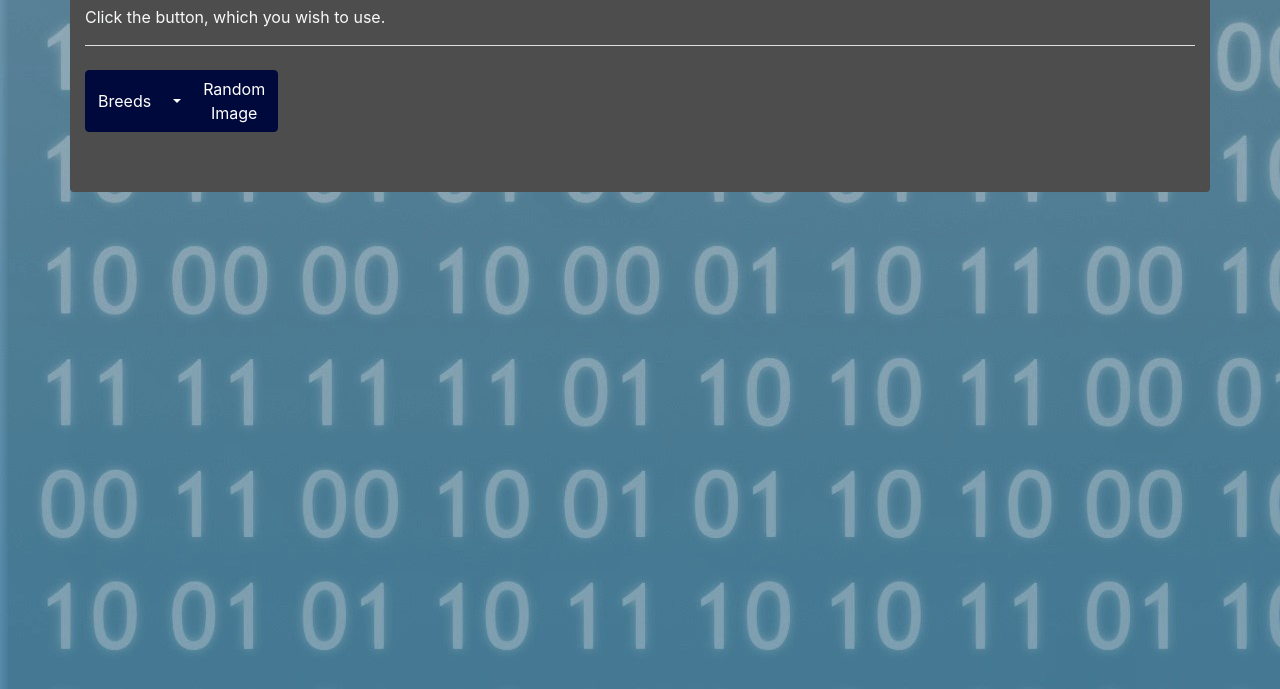
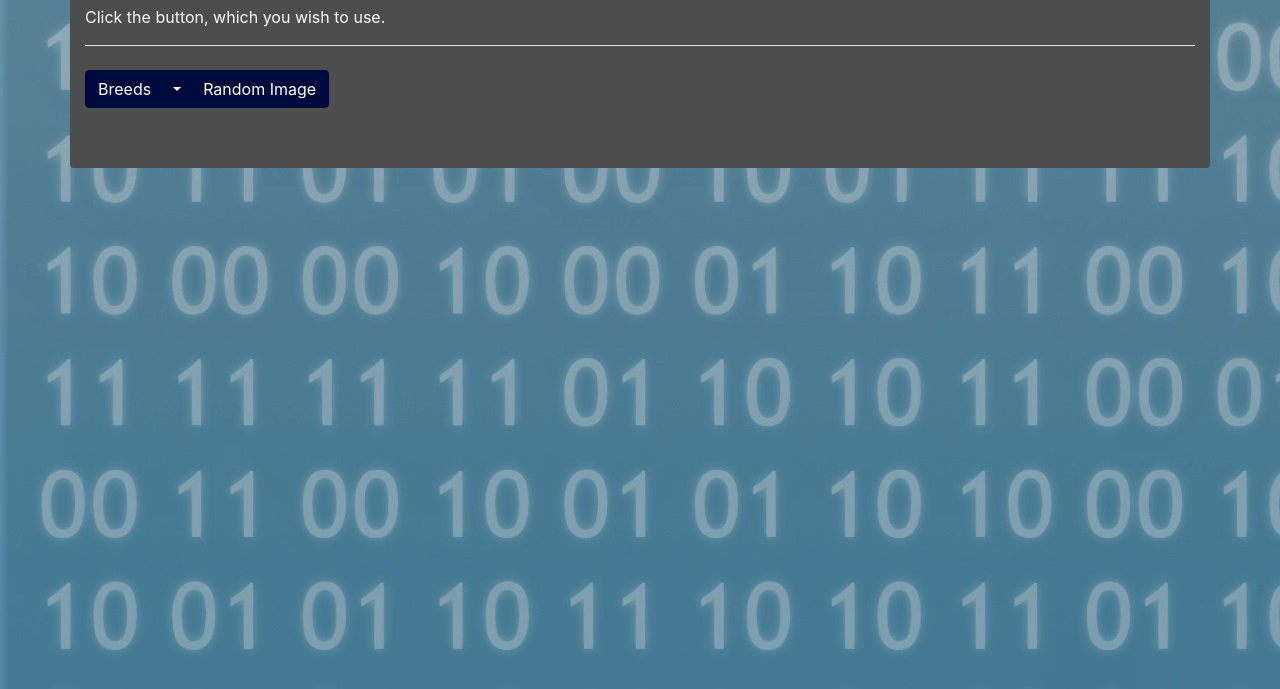
Before and after one commit to JollyRodger98/Workspacev3, a website: page utilityDogs.html in a window 1280 px wide. Shown: the part 111-800 px from the top of the page. Drawn offline with nearby package versions, Linux system fonts and the light colour scheme.

Commit message:
added nowrap to image button

```diff
--- a/utilityDogs.html
+++ b/utilityDogs.html
@@ -90,7 +90,7 @@
                                 <button type="button" class="dropdown-item text-light" onclick="buttonBreeds('toy');">Toy</button>
                                 <button type="button" class="dropdown-item text-light" onclick="buttonBreeds('terrier');">Terrier</button>
                             </div>
-                            <button id="buttonRandomImage" type="button" class="btn btn-primary">Random Image</button>
+                            <button style="white-space: nowrap;" id="buttonRandomImage" type="button" class="btn btn-primary">Random Image</button>
                         </div>
 
                     </div>
```
